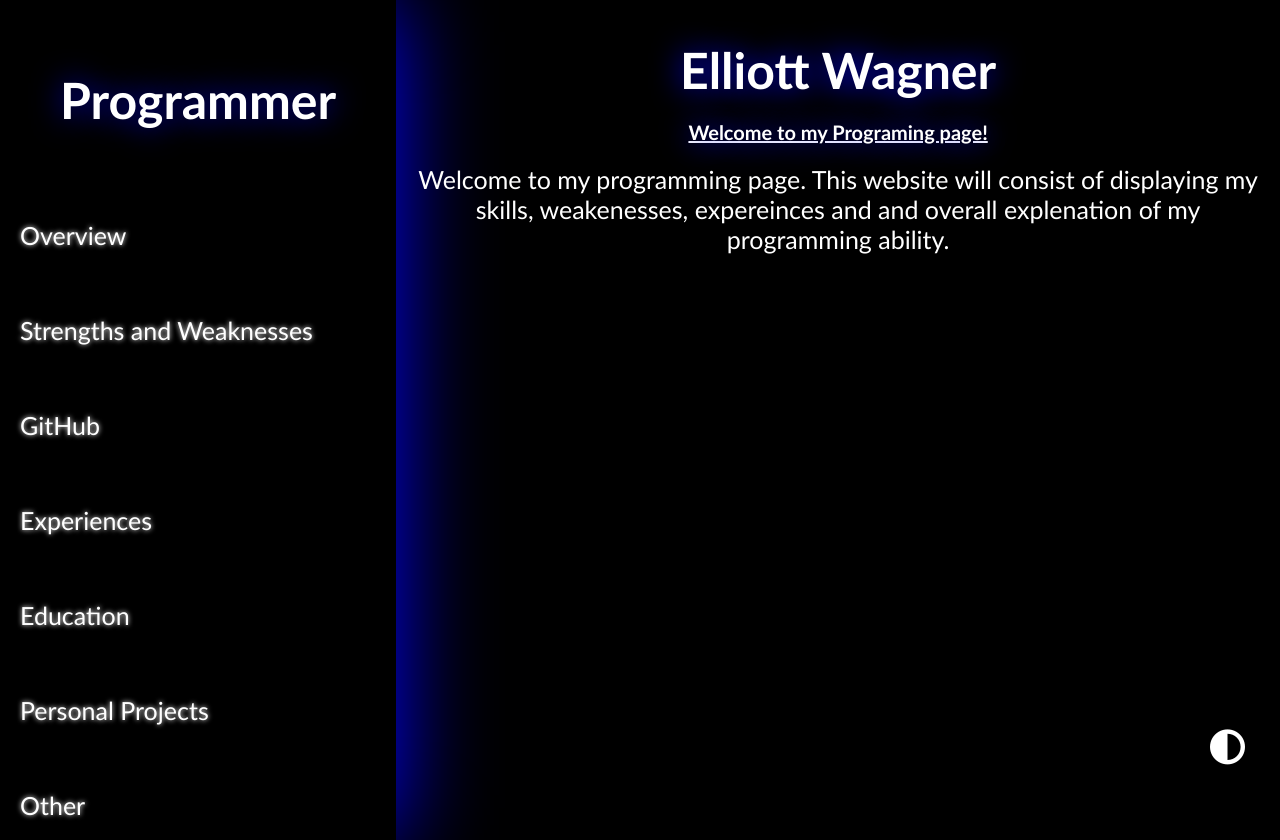
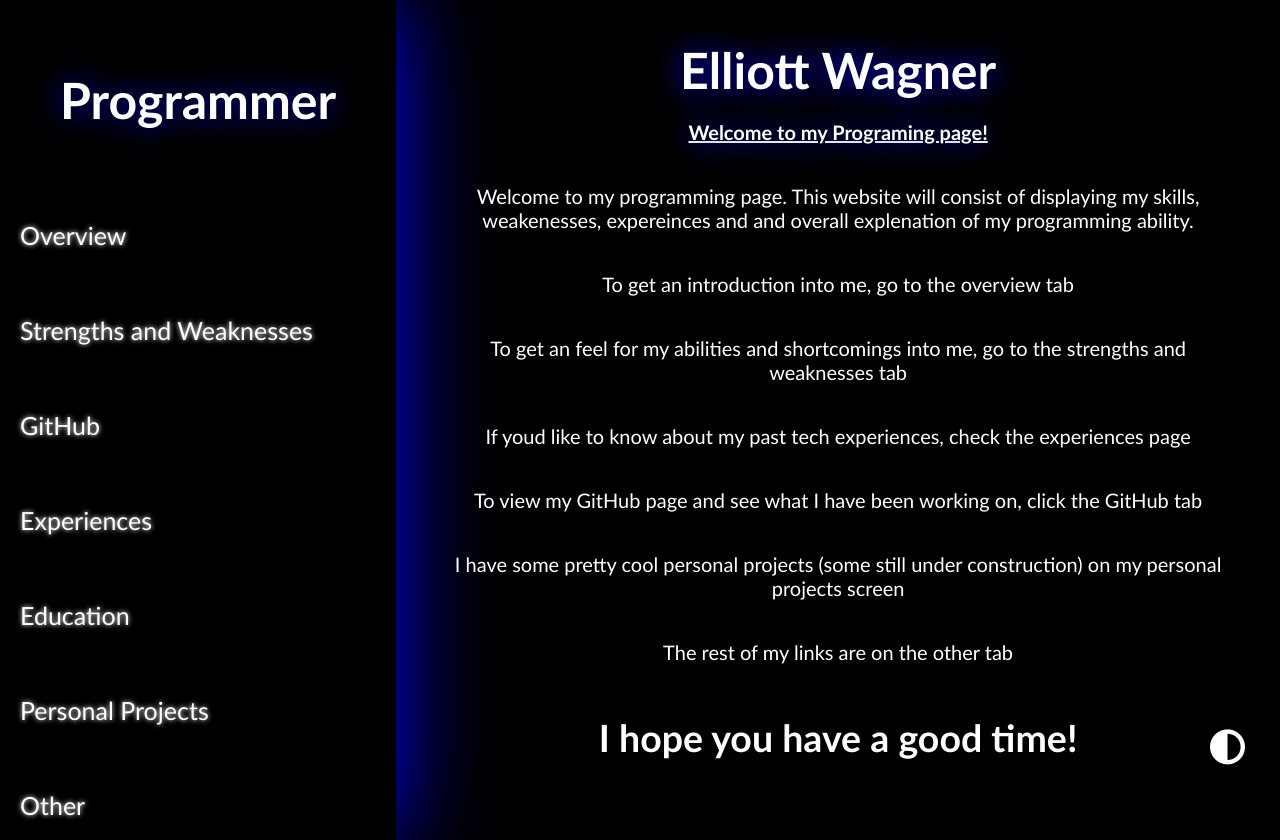
Before and after one commit to si1ent-306/si1ent-306.github.io, a plain HTML site: page programming/programming.html in a window 1280 px wide. Drawn offline with Linux system fonts and the light colour scheme.

Commit message:
finished all the programming pages. still need to work on the scoreboard/blackjack

```diff
--- a/programming/programming.html
+++ b/programming/programming.html
@@ -27,9 +27,16 @@
 <article>
     <h1>Elliott Wagner</h1>
     <h3>Welcome to my Programing page!</h3>
-    <div class="contentDiv">
-        Welcome to my programming page. This website will consist of displaying my skills, weakenesses, expereinces and and overall explenation of my programming ability.
-        <!--TODO: THIS PAGE -->
+    <div class="contentDiv" style="display: flex; justify-content: center; align-items: center; flex-direction: column;">
+        <p>Welcome to my programming page. This website will consist of displaying my skills, weakenesses, expereinces and and overall explenation of my programming ability.</p>
+        <p>To get an introduction into me, go to the overview tab</p>
+        <p>To get an feel for my abilities and shortcomings into me, go to the strengths and weaknesses tab</p>
+        <p>If youd like to know about my past tech experiences, check the experiences page</p>
+        <p>To view my GitHub page and see what I have been working on, click the GitHub tab</p>
+        <p>I have some pretty cool personal projects (some still under construction) on my personal projects screen</p>
+        <p>The rest of my links are on the other tab</p>
+
+        <h2>I hope you have a good time!</h2>
     </div>
 </article>
 <i class="fa-sharp-duotone fa-solid fa-circle-half-stroke" onclick="myFunction()" id="switchbtn"></i>
```
Also changed, not shown: programming/education.html (+1 -1 lines), programming/experiences.html (+1 -1 lines), programming/overview.html (+1 -1 lines).
